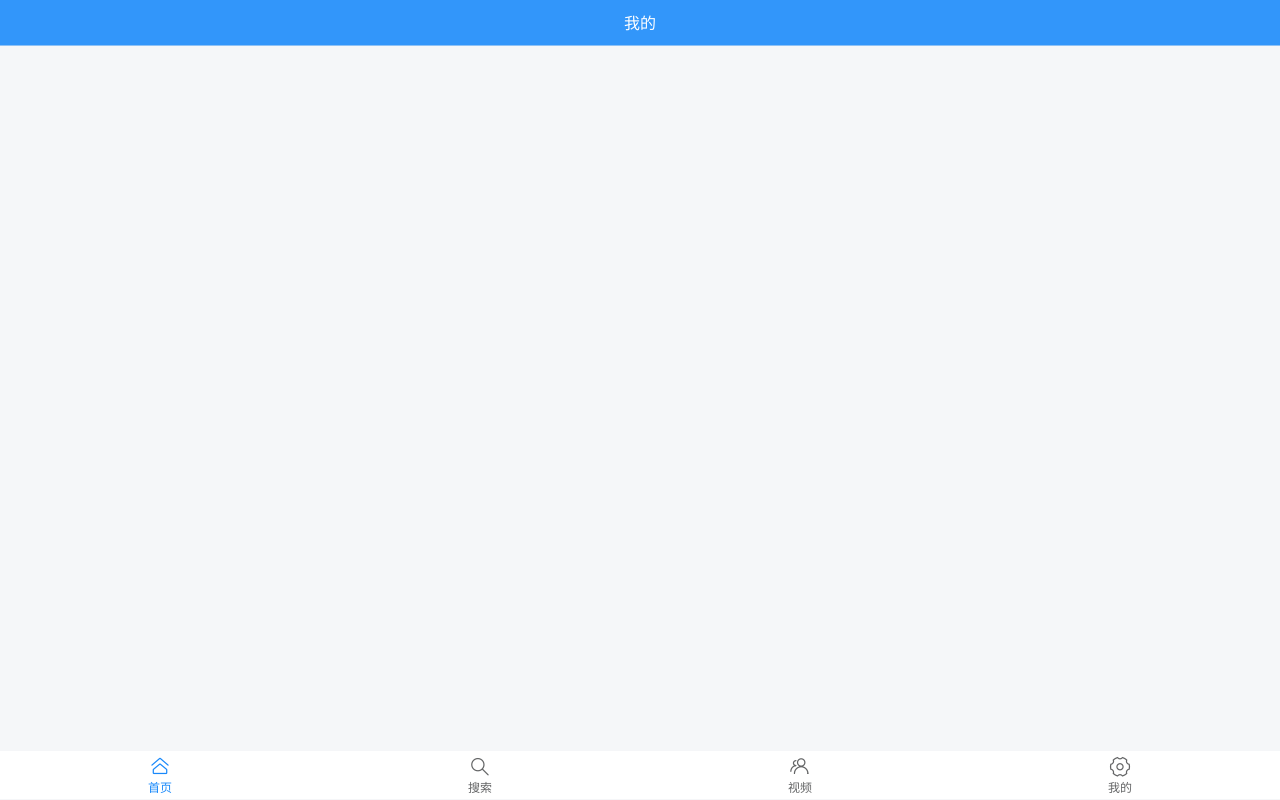
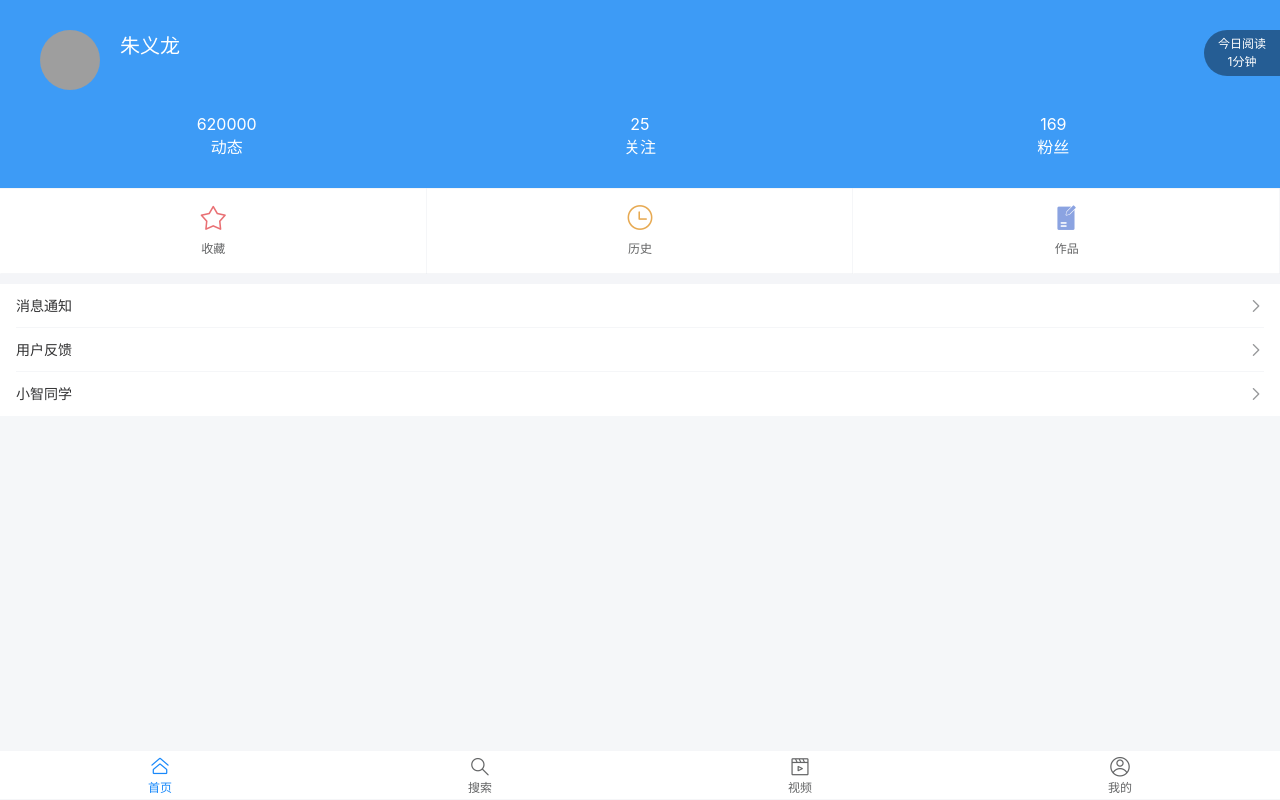
Before and after one commit to MangoIsGreat/mobile_toutiao, a Vue app: page /#/my in a window 1280 px wide. Built offline with nearby package versions, Linux system fonts and the light colour scheme; grey boxes are pictures that could not be loaded.

Commit message:
个人信息页面-静态页面完成

```diff
--- a/src/views/layout/layout.vue
+++ b/src/views/layout/layout.vue
@@ -1,18 +1,23 @@
 <template>
   <div>
     <router-view></router-view>
-    <van-tabbar router>
+    <van-tabbar router v-model="active">
       <van-tabbar-item to="/home" icon="home-o">首页</van-tabbar-item>
       <van-tabbar-item icon="search" to="/search">搜索</van-tabbar-item>
-      <van-tabbar-item icon="friends-o">视频</van-tabbar-item>
-      <van-tabbar-item to="/my" icon="setting-o">我的</van-tabbar-item>
+      <van-tabbar-item icon="video-o">视频</van-tabbar-item>
+      <van-tabbar-item to="/my" icon="user-circle-o">我的</van-tabbar-item>
     </van-tabbar>
   </div>
 </template>
 
 <script>
 export default {
-  name: 'layout'
+  name: 'layout',
+  data () {
+    return {
+      active: 0
+    }
+  }
 }
 </script>
 
--- a/src/views/my/my.vue
+++ b/src/views/my/my.vue
@@ -1,5 +1,47 @@
 <template>
-  <van-nav-bar title="我的" />
+  <div class="user">
+    <!-- 用户个人信息区域: -->
+    <div class="myInfo">
+      <div class="userInfo">
+        <div class="uImg">
+          <img src="https://f10.baidu.com/it/u=1900326330,1437211603&fm=72" alt="">
+        </div>
+        <div class="uName">朱义龙</div>
+        <div class="today">
+          <div>今日阅读</div>
+          <div>1分钟</div>
+        </div>
+      </div>
+      <div class="activity">
+        <div>
+          <div>620000</div>
+          <div>动态</div>
+        </div>
+        <div>
+          <div>25</div>
+          <div>关注</div>
+        </div>
+        <div>
+          <div>169</div>
+          <div>粉丝</div>
+        </div>
+      </div>
+    </div>
+    <!-- 收藏区域： -->
+    <div class="collect">
+      <van-grid :column-num="3">
+        <van-grid-item class="collection" icon="star-o" text="收藏" />
+        <van-grid-item class="history" icon="clock-o" text="历史" />
+        <van-grid-item class="production" icon="records" text="作品" />
+      </van-grid>
+    </div>
+    <!-- 消息通知区域： -->
+    <div class="message">
+      <van-cell title="消息通知" is-link />
+      <van-cell title="用户反馈" is-link />
+      <van-cell title="小智同学" is-link />
+    </div>
+  </div>
 </template>
 
 <script>
@@ -8,6 +50,68 @@ export default {
 }
 </script>
 
-<style>
+<style lang="less" scoped>
+.user {
+  background-color: rgb(244, 245, 248);
+  .myInfo {
+    padding: 30px 20px;
+    background-color: rgb(61, 155, 246);
+    .userInfo {
+      display: flex;
+      position: relative;
+      .uImg {
+        margin: 0 20px;
+        img {
+          width: 60px;
+          height: 60px;
+          border-radius: 50%;
+        }
+      }
+      .uName {
+        color: #fff;
+        font-size: 20px;
+      }
+      .today {
+        position: absolute;
+        right: -20px;
+        top: 0;
+        background-color: rgba(0, 0, 0, .4);
+        border-radius: 50px 0 0 50px;
+        padding: 5px 14px;
+        text-align: center;
+        div {
+          color: #fff;
+          font-size: 12px;
+          line-height: 18px;
+        }
+      }
+    }
 
+    .activity {
+      margin-top: 20px;
+      display: flex;
+      text-align: center;
+      div {
+        flex: 1;
+        color: #fff;
+      }
+    }
+  }
+
+  .collect {
+    .collection {
+      color: rgb(233, 112, 116);
+    }
+    .history {
+      color: rgb(231, 170, 83);
+    }
+    .production {
+      color: rgb(139, 163, 225);
+    }
+  }
+
+  .message {
+    margin-top: 10px;
+  }
+}
 </style>
```
